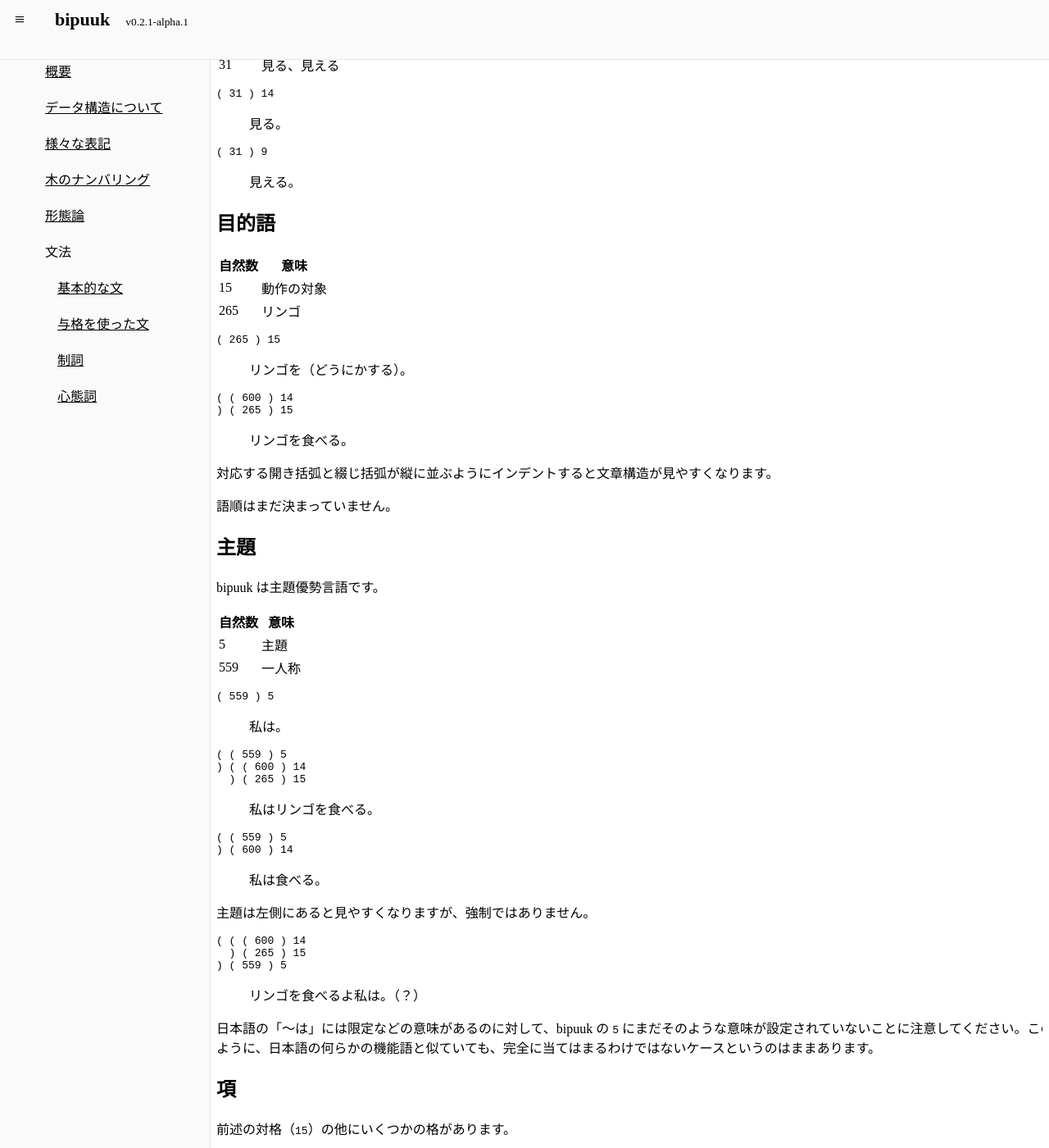
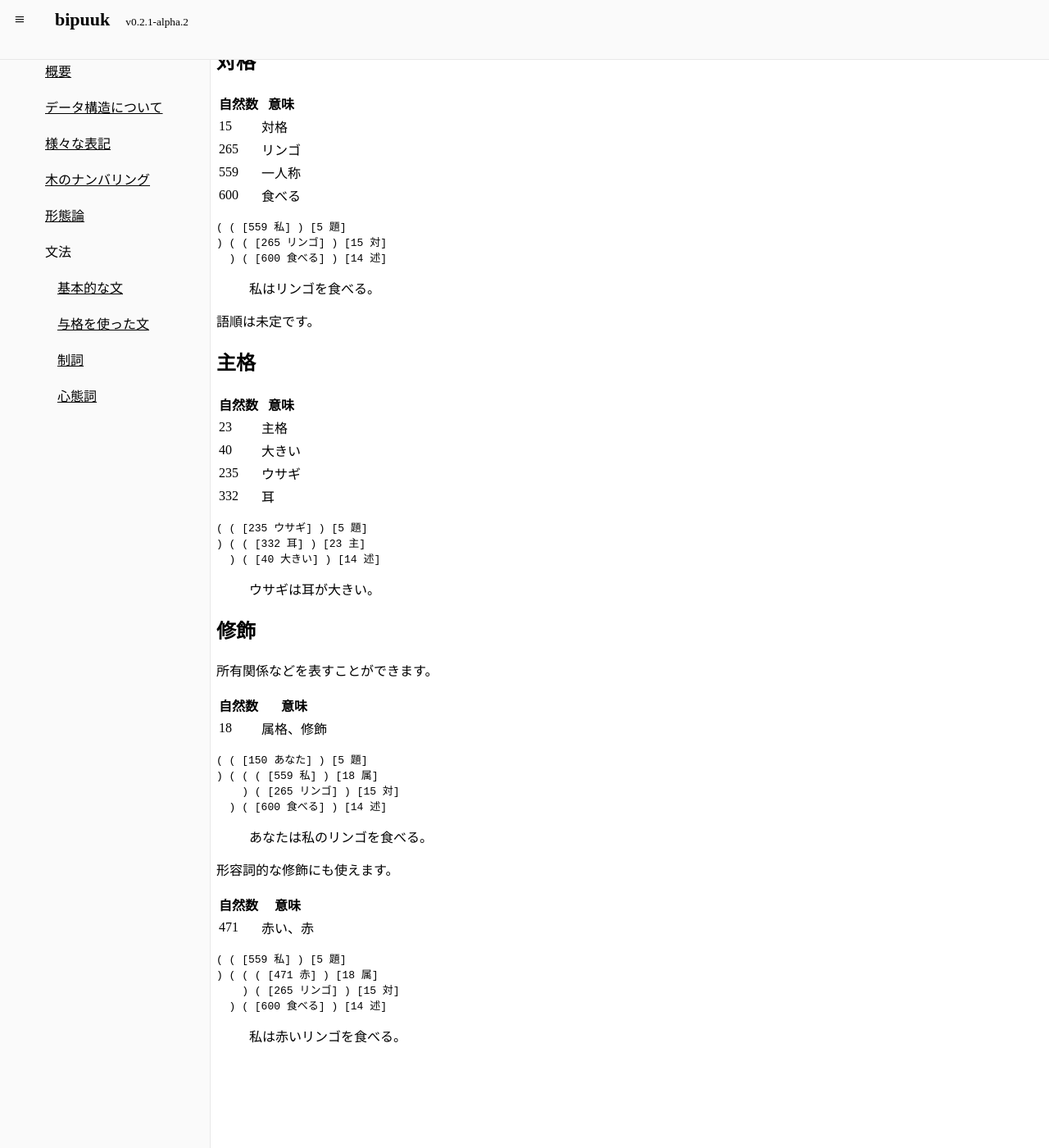
Before and after one commit to kepeken/bipuuk, a Jekyll site: the page built from docs/bunpafu/kixon.md, in a window 1280 px wide and 1400 px high, scrolled down 791 px. Shown: the whole window at 82% size. Built offline with Jekyll 4.4.1, drawn with Linux system fonts in a browser that asks for light colours; after the commit the page ends 2090 px from its top, so only the background shows below that; some of the changed text lies outside the part shown.

Commit message:
文法修正

````diff
--- a/_data/version.yml
+++ b/_data/version.yml
@@ -1 +1 @@
-v0.2.1-alpha.1
+v0.2.1-alpha.2
--- a/docs/bunpafu/kixon.md
+++ b/docs/bunpafu/kixon.md
@@ -11,72 +11,15 @@
 
 |自然数|意味|
 |---|---|
-|600|食べる|
-
-辞書にある単語を単に置くと、
+|14|述語|
+|426|あたたかい|
 
 ```
-600
+( [426 あたたかい] ) [14 述]
 ```
-> 食べる（こと？）
+> あたたかい。
 
-「食べること」に関する何らかの意味を表すようになります。
-
-「（誰かが）（何かを）食べる」という動作を表したければ、接辞をつけます。
-
-|自然数|意味|
-|---|---|
-|14|動作|
-
-```
-( 600 ) 14
-```
-> 食べる。
-
-接辞を左につけるか右につけるかはまだ決まっていません。
-
-
-## 他動性
-
-日本語における他動詞など、他動性の高い述語には `14` を使います。日本語における自動詞・形容詞・形容動詞など、他動性の低い述語には `9` を使います。
-
-|自然数|意味|
-|---|---|
-|9|形容|
-|31|見る、見える|
-
-```
-( 31 ) 14
-```
-> 見る。
-
-```
-( 31 ) 9
-```
-> 見える。
-
-
-## 目的語
-
-|自然数|意味|
-|---|---|
-|15|動作の対象|
-|265|リンゴ|
-
-```
-( 265 ) 15
-```
-> リンゴを（どうにかする）。
-
-```
-( ( 600 ) 14
-) ( 265 ) 15
-```
-> リンゴを食べる。
-
-対応する開き括弧と綴じ括弧が縦に並ぶようにインデントすると文章構造が見やすくなります。
-
-語順はまだ決まっていません。
+接辞は右につけます。
 
 
 ## 主題
@@ -86,61 +29,54 @@
 |自然数|意味|
 |---|---|
 |5|主題|
-|559|一人称|
+|150|二人称|
+|174|美しい|
 
 ```
-( 559 ) 5
+( ( [150 あなた] ) [5 題]
+) ( [174 美しい] ) [14 述]
 ```
-> 私は。
+> あなたは美しい。
+
+主題は普通左側に来ます。
+
+日本語の「～は」には限定などの意味があるのに対して、bipuuk の `5` にまだそのような意味が設定されていないことに注意してください。
+
+
+## 対格
+
+|自然数|意味|
+|---|---|
+|15|対格|
+|265|リンゴ|
+|559|一人称|
+|600|食べる|
 
 ```
-( ( 559 ) 5
-) ( ( 600 ) 14
-  ) ( 265 ) 15
+( ( [559 私] ) [5 題]
+) ( ( [265 リンゴ] ) [15 対]
+  ) ( [600 食べる] ) [14 述]
 ```
 > 私はリンゴを食べる。
 
-```
-( ( 559 ) 5
-) ( 600 ) 14
-```
-> 私は食べる。
-
-主題は左側にあると見やすくなりますが、強制ではありません。
-
-```
-( ( ( 600 ) 14
-  ) ( 265 ) 15
-) ( 559 ) 5
-```
-> リンゴを食べるよ私は。（？）
-
-日本語の「～は」には限定などの意味があるのに対して、bipuuk の `5` にまだそのような意味が設定されていないことに注意してください。このように、日本語の何らかの機能語と似ていても、完全に当てはまるわけではないケースというのはままあります。
+語順は未定です。
 
 
-## 項
-
-前述の対格（`15`）の他にいくつかの格があります。
+## 主格
 
 |自然数|意味|
 |---|---|
 |23|主格|
-|12|与格|
-|150|二人称|
+|40|大きい|
+|235|ウサギ|
+|332|耳|
 
 ```
-( ( 150 ) 5
-) ( ( 31 ) 14
-  ) ( 265 ) 15
+( ( [235 ウサギ] ) [5 題]
+) ( ( [332 耳] ) [23 主]
+  ) ( [40 大きい] ) [14 述]
 ```
-> あなたがリンゴを見る。
-
-```
-( ( 559 ) 12
-) ( ( 265 ) 23
-  ) ( 31 ) 9
-```
-> 私にリンゴが見える。
+> ウサギは耳が大きい。
 
 
 ## 修飾
@@ -152,36 +88,12 @@
 |18|属格、修飾|
 
 ```
-( ( 600 ) 14
-) ( 559 ) 18
-  ( 265 ) 15
+( ( [150 あなた] ) [5 題]
+) ( ( ( [559 私] ) [18 属]
+    ) ( [265 リンゴ] ) [15 対]
+  ) ( [600 食べる] ) [14 述]
 ```
-
-あるいは
-
-```
-( ( 600 ) 14
-) ( ( ( 559 ) 18
-    ) 265
-  ) 15
-```
-> 私のリンゴを食べる。
-
-他の格標識とどちらを先に結びつけるかは未決定ですが、おそらく将来的には上２つのうち前者のようになると思います。
-
-述語による修飾もできます。
-
-|自然数|意味|
-|---|---|
-|583|人|
-
-```
-( ( ( ( 265 ) 15
-    ) ( 600 ) 14
-  ) 18
-) 583
-```
-> リンゴを食べる人。
+> あなたは私のリンゴを食べる。
 
 形容詞的な修飾にも使えます。
 
@@ -190,44 +102,9 @@
 |471|赤い、赤|
 
 ```
-( ( 600 ) 14
-) ( ( 471 ) 18
-  ) ( 265 ) 15
+( ( [559 私] ) [5 題]
+) ( ( ( [471 赤] ) [18 属]
+    ) ( [265 リンゴ] ) [15 対]
+  ) ( [600 食べる] ) [14 述]
 ```
-> 赤のリンゴを食べる。
-
-あるいは
-
-```
-( ( 600 ) 14
-) ( ( ( 471 ) 9
-    ) 18
-  ) ( 265 ) 15
-```
-> 赤いリンゴを食べる。
-
-前者の方が短いですが、後者の方が明確になることもあるでしょう。
-
-
-## 格標識の色々
-
-述語を目的語として使う。
-
-```
-( ( 31 ) 14
-) ( ( ( 150 ) 23
-    ) ( ( 265 ) 15
-      ) ( 600 ) 14
-  ) 15
-```
-> あなたがリンゴを食べるのを見る。
-
-格標識付きで主題化する。
-
-```
-( ( ( 559 ) 12
-  ) 5
-) ( ( 265 ) 23
-  ) ( 31 ) 9
-```
-> 私にはリンゴが見える。
+> 私は赤いリンゴを食べる。
````
Also changed, not shown: dictionary.tsv (+7 -2 lines).
